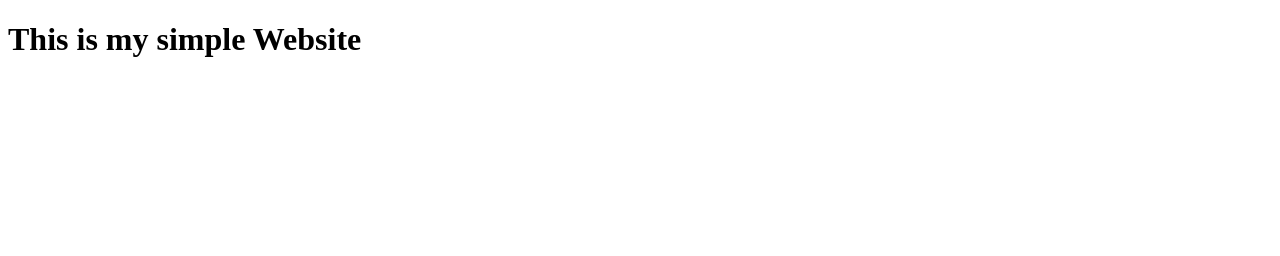
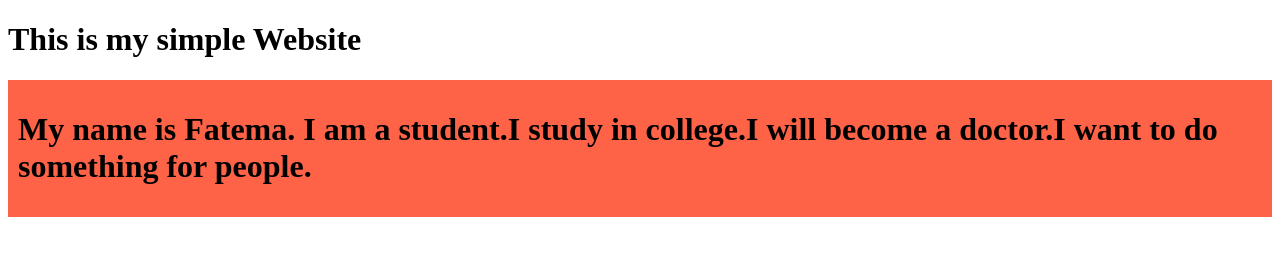
Before and after one commit to Fatema-Islam/my-simple-website, a plain HTML site: page index.html in a window 1280 px wide. Drawn offline with Linux system fonts and the light colour scheme.

Commit message:
added the fitst blog

```diff
--- a/index.html
+++ b/index.html
@@ -4,8 +4,12 @@
     <meta charset="UTF-8">
     <meta name="viewport" content="width=device-width, initial-scale=1.0">
     <title>My simple Website</title>
+    <link rel="stylesheet" href="styles/blog.css">
 </head>
 <body>
     <h1>This is my simple Website</h1>
+    <div>
+        <h1>My name is Fatema. I am a student.I study in college.I will become a doctor.I want to do something for people.</h1>
+    </div>
 </body>
 </html>
--- /dev/null
+++ b/styles/blog.css
@@ -0,0 +1,4 @@
+div{
+    background-color: tomato;
+    padding: 10px;
+}
```
